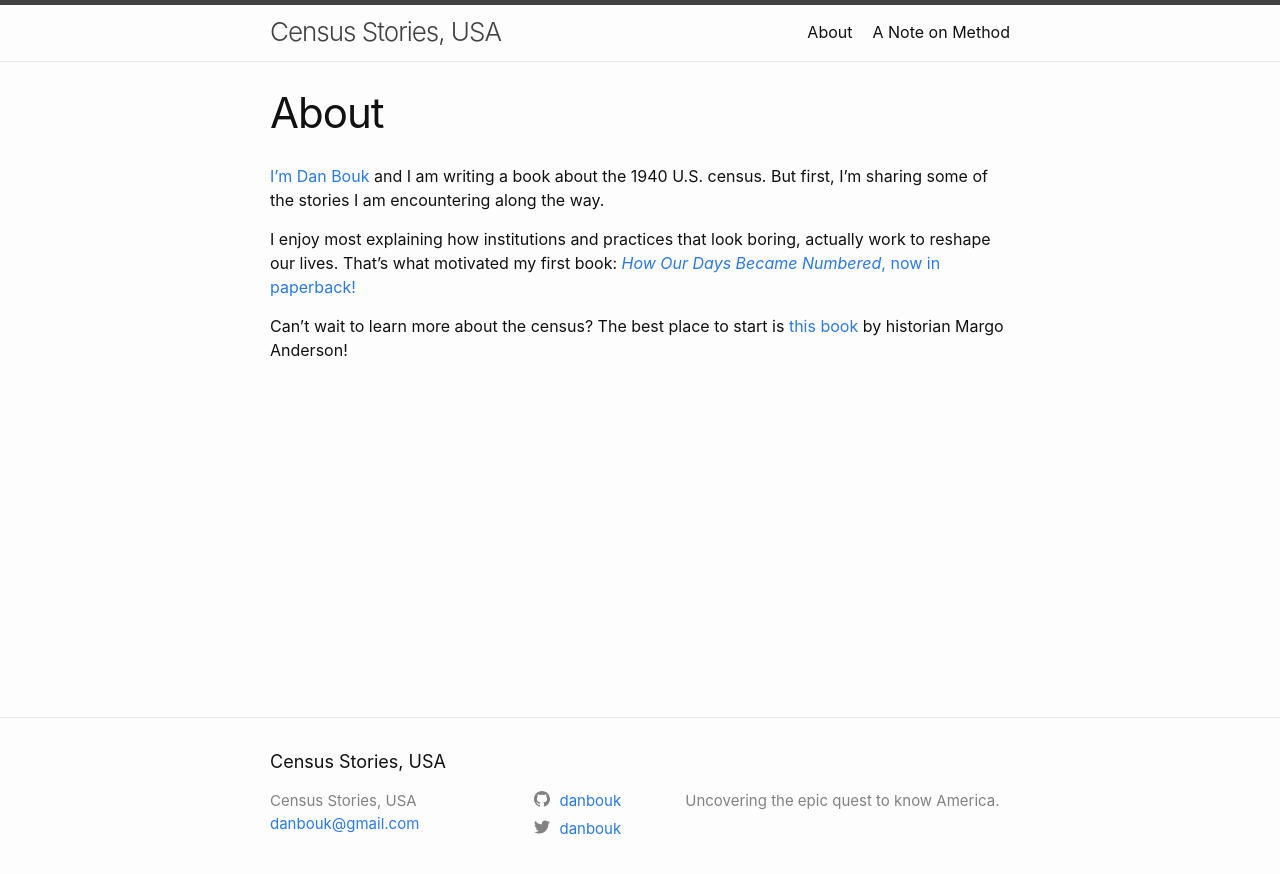
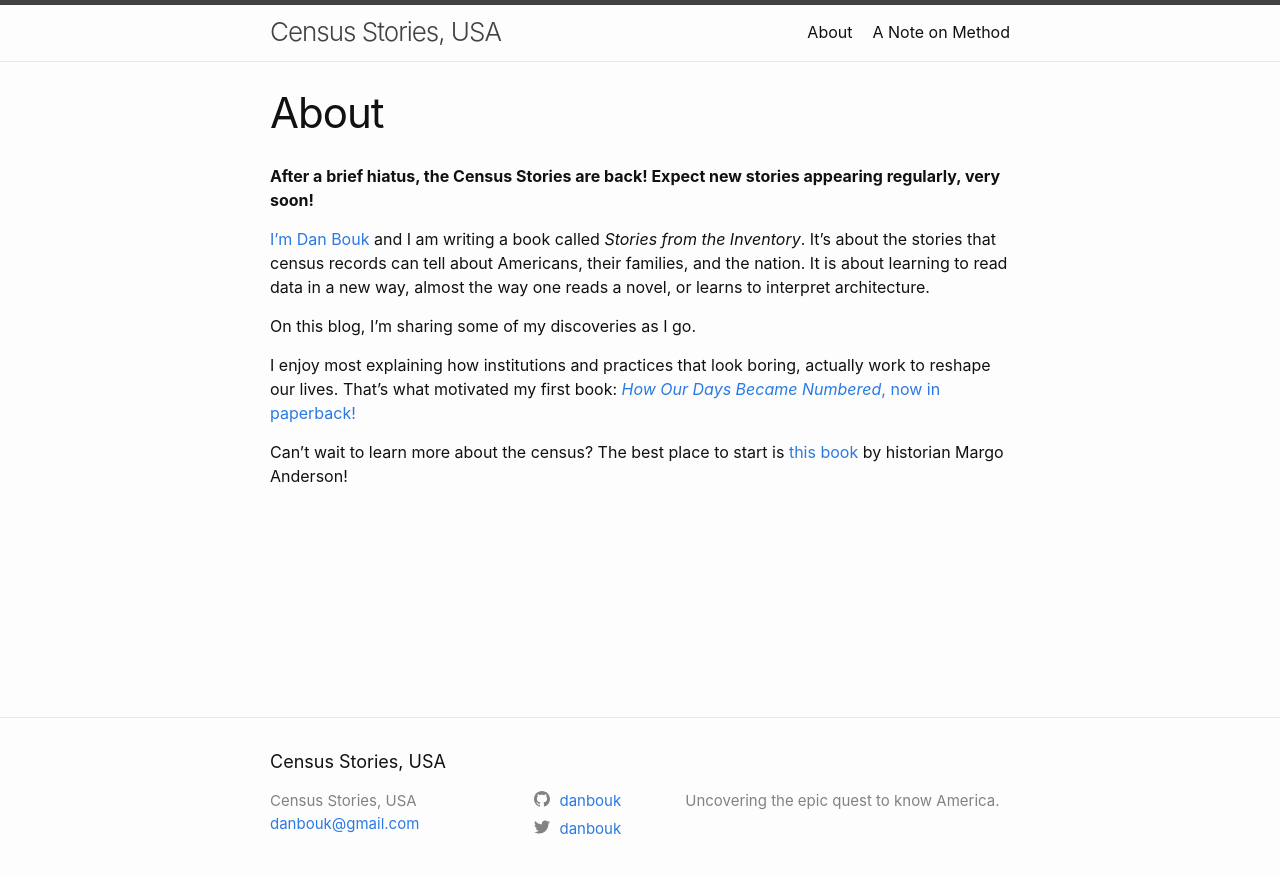
Before and after one commit to danbouk/censusstories, a Jekyll site: the page built from about.md, in a window 1280 px wide. Shown: the top 874 px of the page. Built offline with Jekyll 4.4.1, drawn with Linux system fonts in a browser that asks for light colours.

Commit message:
about update

```diff
--- a/about.md
+++ b/about.md
@@ -3,8 +3,11 @@
 title: About
 permalink: /about/
 ---
+**After a brief hiatus, the Census Stories are back! Expect new stories appearing regularly, very soon!**
 
-[I'm Dan Bouk](http://www.colgate.edu/facultysearch/facultydirectory/dbouk) and I am writing a book about the 1940 U.S. census. But first, I'm sharing some of the stories I am encountering along the way.
+[I'm Dan Bouk](http://www.colgate.edu/facultysearch/facultydirectory/dbouk) and I am writing a book called *Stories from the Inventory*. It's about the stories that census records can tell about Americans, their families, and the nation. It is about learning to read data in a new way, almost the way one reads a novel, or learns to interpret architecture.
+
+On this blog, I'm sharing some of my discoveries as I go.
 
 I enjoy most explaining how institutions and practices that look boring, actually work to reshape our lives. That's what motivated my first book: [*How Our Days Became Numbered*, now in paperback!](https://www.amazon.com/How-Our-Days-Became-Numbered/dp/022656486X/ref=mt_paperback?_encoding=UTF8&me=)
 
```
